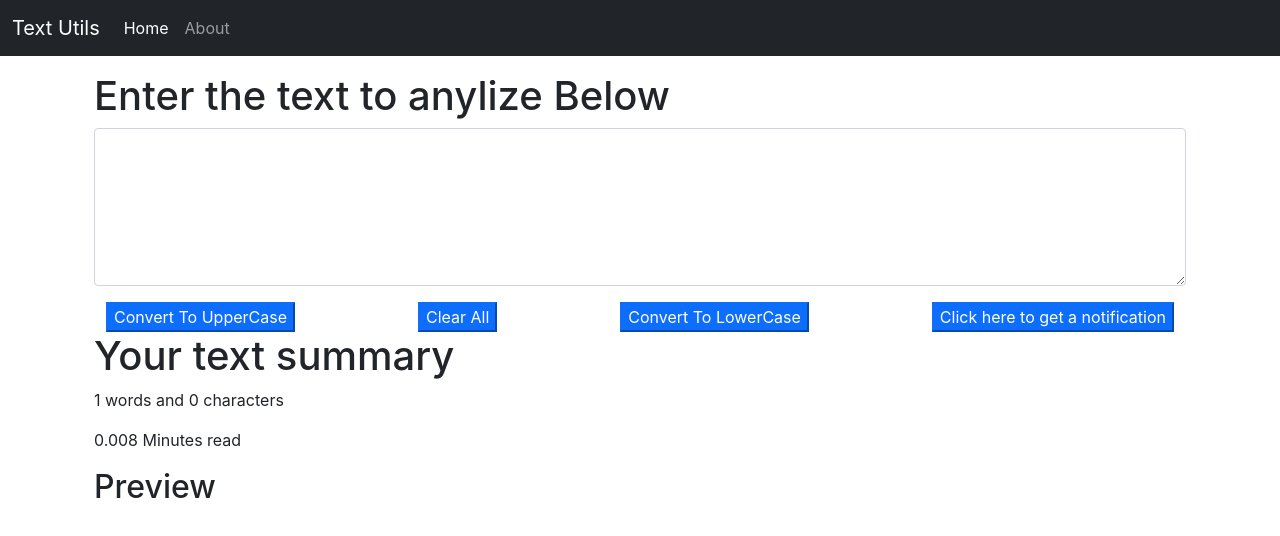
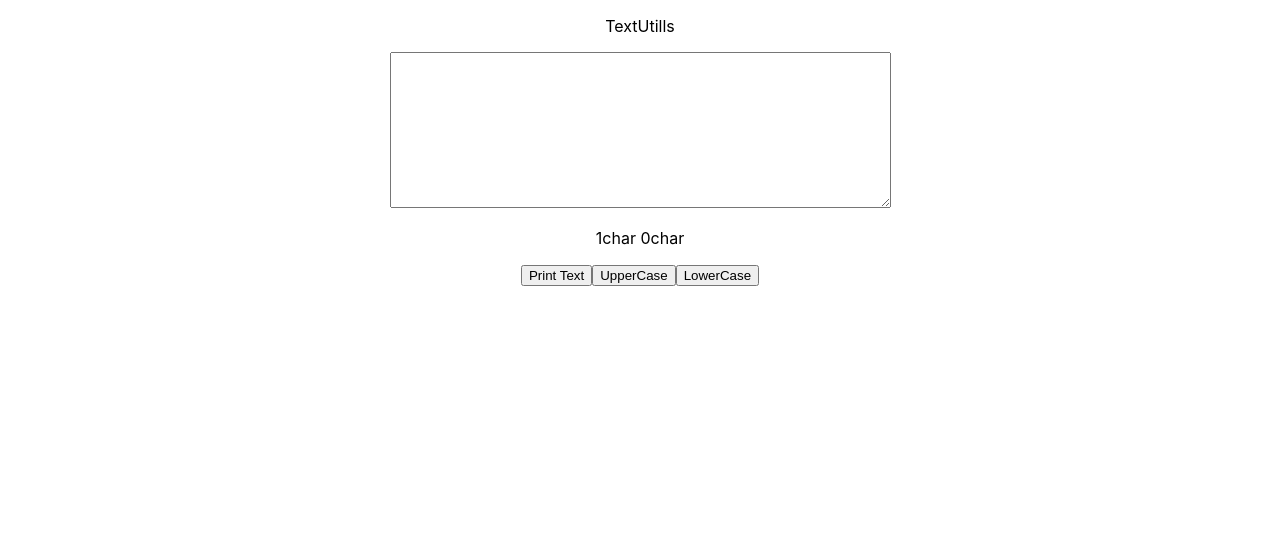
Before and after one commit to Himanshu-0981/Text-Utills-React, a React (Create React App) app: page / in a window 1280 px wide. Shown: the top 536 px of the page. Built offline with nearby package versions, Linux system fonts and the light colour scheme.

Commit message:
new TextUtills

```diff
--- a/public/index.html
+++ b/public/index.html
@@ -12,15 +12,11 @@
       <link rel="apple-touch-icon" href="%PUBLIC_URL%/logo192.png" />
       <link rel="manifest" href="%PUBLIC_URL%/manifest.json" />
 
-      <!-- Bootstrap CSS -->
-    <link href="https://cdn.jsdelivr.net/npm/bootstrap@5.0.2/dist/css/bootstrap.min.css" rel="stylesheet" integrity="sha384-EVSTQN3/azprG1Anm3QDgpJLIm9Nao0Yz1ztcQTwFspd3yD65VohhpuuCOmLASjC" crossorigin="anonymous">
-
     <title>React App</title>
   </head>
   <body>
     <noscript>You need to enable JavaScript to run this app.</noscript>
     <div id="root"></div>
     <!-- BootStrap JS -->
-    <script src="https://cdn.jsdelivr.net/npm/bootstrap@5.0.2/dist/js/bootstrap.bundle.min.js" integrity="sha384-MrcW6ZMFYlzcLA8Nl+NtUVF0sA7MsXsP1UyJoMp4YLEuNSfAP+JcXn/tWtIaxVXM" crossorigin="anonymous"></script>
   </body>
 </html>
--- a/src/App.css
+++ b/src/App.css
@@ -1,4 +1,3 @@
-.p-tag{
-    color: red;
-    font-size: large;
+body{
+    text-align: center;
 }
--- a/src/App.js
+++ b/src/App.js
@@ -1,17 +1,11 @@
 import './App.css';
-// import About from './components/About';
-import Navbar from './components/Navbar';
-import TextForm from './components/TextForm';
+import TextUtills from './Components/TextUtills'
 
 function App(){
     return (
         <div>
-          <Navbar title = "Text Utils" aboutText = "About"/>
-          <div className="container pt-3">
-          <TextForm title="Enter the text to anylize Below"/>
-          {/* <About/> */}
+          <TextUtills></TextUtills>
           </div>
-        </div>
     )
 }
 
--- /dev/null
+++ b/src/Components/TextUtills.js
@@ -0,0 +1,49 @@
+import React,{useState} from 'react'
+
+
+let TextUtills = () => {
+    const [text,setText] = useState("")
+    const [print,setPrint] = useState(false);
+
+
+    function getData(event){
+       setText(event.target.value)
+       console.log(event.target.value);
+    }
+
+    function printText (){
+        setPrint(true)
+    }
+
+    function upperCase(){
+        setText(text.toUpperCase())
+    }
+
+    function lowerCase(){
+        setText(text.toLowerCase())
+    }
+
+
+
+    return(
+        <div>
+            <p>TextUtills</p>
+            <textarea cols="60" rows="10" onChange={getData}></textarea> <br />
+            {
+                print?<p>{text}</p>:null
+            }
+
+                <p>{text.split(' ').length}char {text.length}char</p>
+
+
+
+
+            <button onClick={printText}>Print Text</button>
+            <button onClick={upperCase}>UpperCase</button>
+            <button onClick={lowerCase}>LowerCase</button>
+
+        </div>
+    )
+}
+
+export default TextUtills
--- a/src/components/Navbar.js
+++ /dev/null
@@ -1,54 +0,0 @@
-import React from "react";
-import PropTypes from 'prop-types'
-
-
-export default function Navbar(props) {
-  return (
-    <nav className="navbar navbar-expand-lg navbar-dark bg-dark">
-      <div className="container-fluid">
-        <a className="navbar-brand" href="/">
-          {props.title}
-        </a>
-        <button
-          className="navbar-toggler"
-          type="button"
-          data-bs-toggle="collapse"
-          data-bs-target="#navbarSupportedContent"
-          aria-controls="navbarSupportedContent"
-          aria-expanded="false"
-          aria-label="Toggle navigation"
-        >
-          <span className="navbar-toggler-icon"></span>
-        </button>
-        <div className="collapse navbar-collapse" id="navbarSupportedContent">
-          <ul className="navbar-nav me-auto mb-2 mb-lg-0">
-            <li className="nav-item">
-              <a className="nav-link active" aria-current="page" href="/">
-                Home
-              </a>
-            </li>
-            <li className="nav-item">
-              <a className="nav-link" href="/">
-                {props.aboutText}
-              </a>
-            </li>
-          </ul>
-          <form className="d-flex">
-          </form>
-        </div>
-      </div>
-    </nav>
-  );
-}
-
-Navbar.propTypes = {
-    title:PropTypes.string.isRequired,
-    aboutText: PropTypes.string.isRequired
-}
-
-// Defalult Props :-
-
-// Navbar.defaultProps = {
-//     title: "set title here",
-//     aboutText: "about text here"
-// }
--- a/src/components/TextForm.js
+++ /dev/null
@@ -1,53 +0,0 @@
-import React , {useState} from "react";
-
-export default function TextForm(props) {
-
-    const onClickUp = () => {
-        let upCase = text.toUpperCase();
-        setText(upCase);
-    }
-
-    const onClickLow = () => {
-        let lowCase = text.toLowerCase();
-        setText(lowCase)
-    }
-
-    const clear = () => {
-        let clear = "";
-        setText (clear);
-    }
-
-    const onChange = (event) => {
-        setText (event.target.value)
-    }
-
-    const alertFun = () =>{
-        alert("Hello there")
-    }
-
-    const [text , setText] = useState("");
-
-    return (
-        <>
-        <div className="container">
-            <h1>{props.title}</h1>
-            <div className="mb-3">
-                <textarea className="form-control"  value = {text}  onChange={onChange} id="myBox"rows="6"></textarea>
-            </div>
-            <div className="container d-flex justify-content-between">
-            <button className="btn-primary" onClick={onClickUp} >Convert To UpperCase</button>
-            <button className="btn-primary" onClick={clear} >Clear All</button>
-            <button className="btn-primary" onClick={onClickLow} >Convert To LowerCase</button>
-            <button className="btn-primary" onClick={alertFun} >Click here to get a notification</button>
-            </div>
-        </div>
-        <div className="container">
-            <h1>Your text summary</h1>
-            <p>{text.split(" ").length} words and {text.length} characters</p>
-            <p>{0.008 *text.split(' ').length} Minutes read</p>
-            <h2>Preview</h2>
-            <p>{text}</p>
-        </div>
-        </>
-    );
-}
```
Also changed, not shown: src/components/About.js (deleted, +0 -68 lines).
